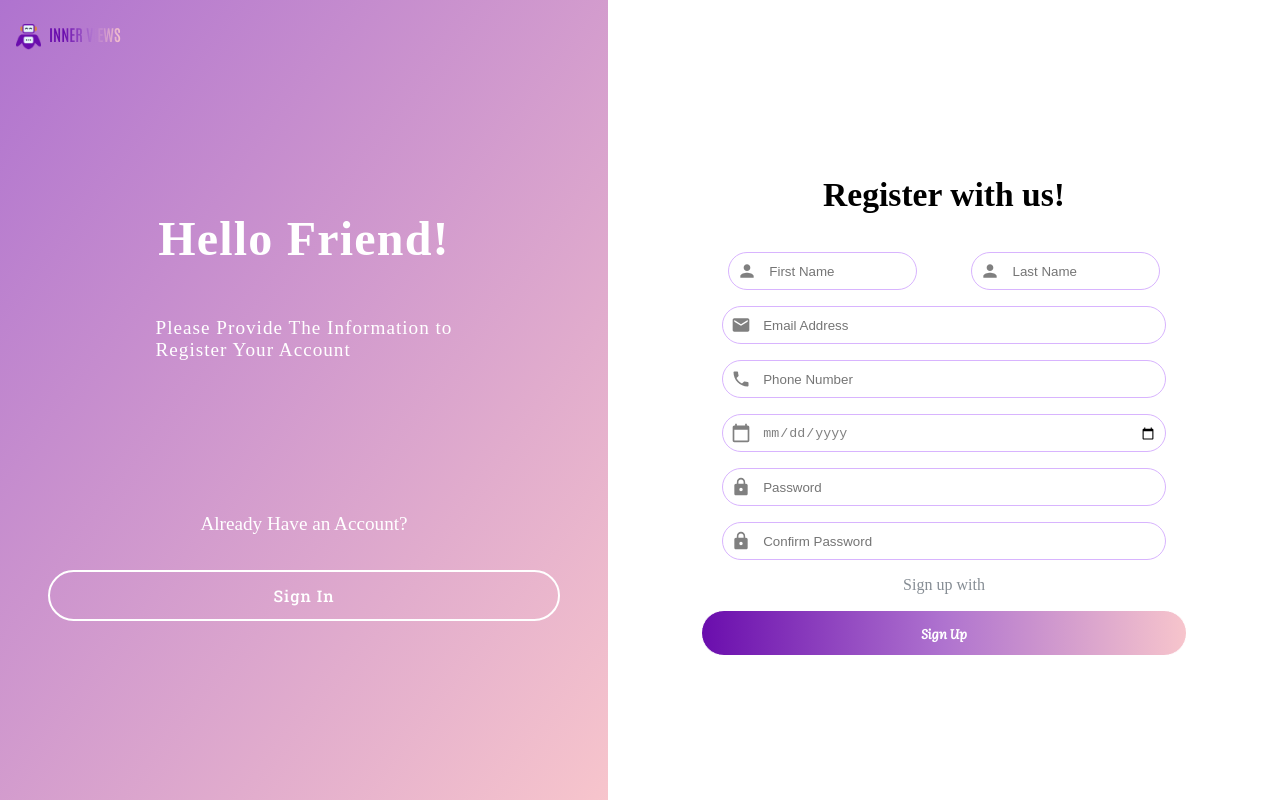
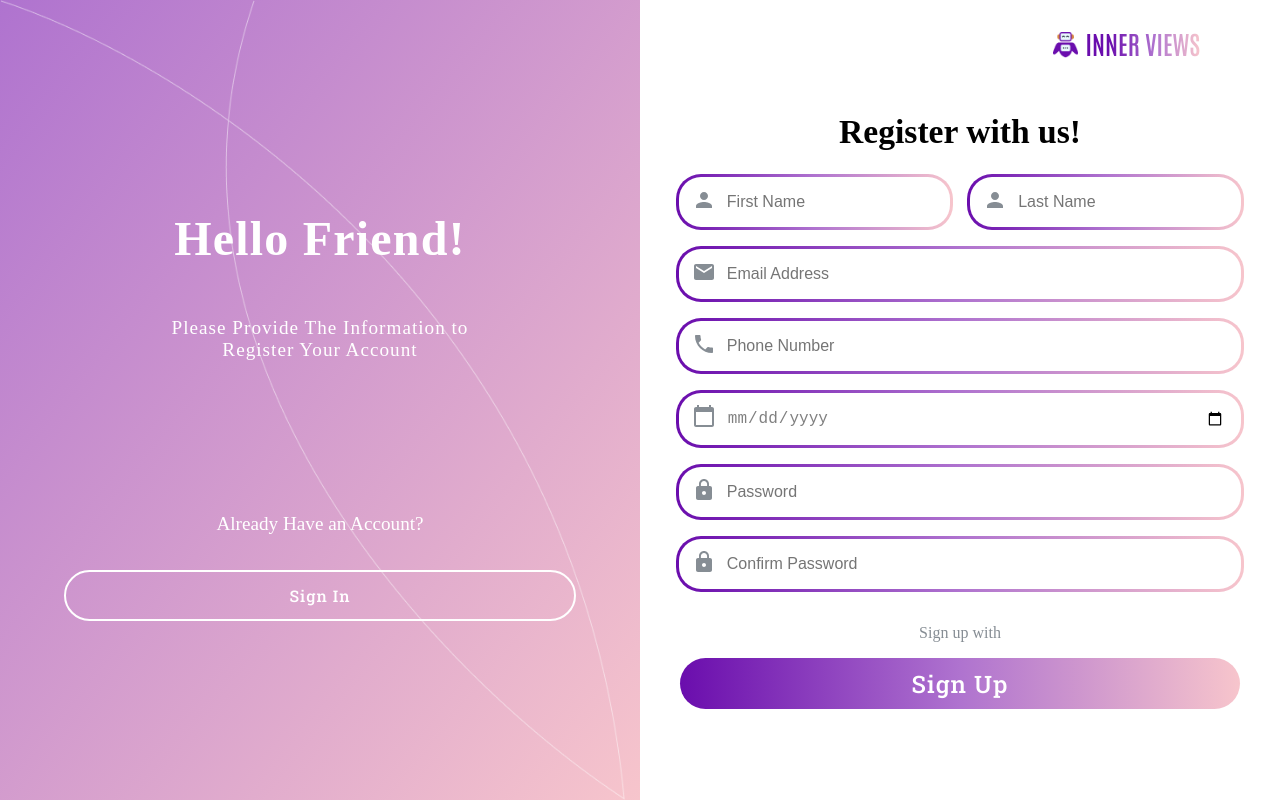
Before and after one commit to DEBI-2025/Frontend, a React (Vite) app: page /signup in a window 1280 px wide. Built offline with nearby package versions, Linux system fonts and the light colour scheme.

Commit message:
applied the components made to login & signup and made them responsive

```diff
--- a/src/components/Button.jsx
+++ b/src/components/Button.jsx
@@ -1,8 +1,17 @@
+import { useNavigate } from "react-router-dom";
 import styled from "styled-components";
 
-function Button({ onClick, type, children, width, fontSize }) {
+function Button({ onClick, type, children, width, fontSize, height }) {
+  const navigate = useNavigate();
+
   return (
-    <Wrapper onClick={onClick} type={type} width={width} fontSize={fontSize}>
+    <Wrapper
+      onClick={() => navigate(onClick)}
+      type={type}
+      width={width}
+      fontSize={fontSize}
+      height={height}
+    >
       {children}
     </Wrapper>
   );
@@ -11,10 +20,10 @@ function Button({ onClick, type, children, width, fontSize }) {
 export default Button;
 const Wrapper = styled.button`
   width: ${({ width }) => width || "40rem"};
+  height: ${({ height }) => height || "3.2rem"};
   font-size: ${({ fontSize }) => fontSize || "1.5rem"};
   font-family: Roboto Slab;
   font-weight: 500;
-  height: 3.2rem;
   border-radius: 50px;
   cursor: pointer;
   background: ${({ type }) =>
--- a/src/components/InputField.jsx
+++ b/src/components/InputField.jsx
@@ -1,10 +1,25 @@
 import styled from "styled-components";
 
-function InputField({ placeholder, name, icon: Icon }) {
+function InputField({
+  type,
+  placeholder,
+  name,
+  icon: Icon,
+  margin,
+  value,
+  onChange,
+}) {
   return (
     <InputContainer>
       {Icon && <IconWrapper>{<Icon />}</IconWrapper>}
-      <Field placeholder={placeholder} name={name} />
+      <Field
+        placeholder={placeholder}
+        name={name}
+        type={type}
+        margin={margin}
+        value={value}
+        onChange={onChange}
+      />
     </InputContainer>
   );
 }
@@ -14,15 +29,23 @@ export default InputField;
 const InputContainer = styled.div`
   position: relative;
   display: flex;
+  justify-content: center;
   align-items: center;
-  width: 32rem;
+  width: 100%;
 `;
 
 const IconWrapper = styled.span`
   position: absolute;
   left: 1rem;
-  top: 0.8rem;
+  top: 0.9rem;
   color: #0d1b2a80;
+  @media (max-width: 1024px) {
+    left: 2rem;
+    top: 0.6rem;
+  }
+  @media (max-width: 768px) {
+    left: 1.4rem;
+  }
 `;
 
 const Field = styled.input`
@@ -33,5 +56,18 @@ const Field = styled.input`
   padding: 1rem 1rem 1rem 3rem;
   border-radius: 25px;
   font-size: 1rem;
-  margin-bottom: 2rem;
+  color: grey;
+  margin-bottom: ${({ margin }) => margin || "2rem"};
+  @media (max-width: 1024px) {
+    margin-bottom: 0.7rem;
+    height: 0.5rem;
+    width: 80%;
+  }
+  @media (max-width: 768px) {
+    height: 0.5rem;
+    font-size: 0.9rem;
+  }
+  @media (max-width: 550px) {
+    margin-bottom: 0.5rem;
+  }
 `;
--- a/src/components/LandingText.jsx
+++ b/src/components/LandingText.jsx
@@ -1,10 +1,8 @@
 import styled from "styled-components";
-import { useNavigate } from "react-router-dom";
 import { motion } from "framer-motion";
+import Button from "./Button";
 
-function LandingText({title,description,buttonText,rightImg}) {
-  const navigate = useNavigate();
-
+function LandingText({ title, description, buttonText, rightImg }) {
   return (
     <Wrapper>
       <LeftSide
@@ -14,12 +12,8 @@ function LandingText({title,description,buttonText,rightImg}) {
         transition={{ duration: 1, ease: "easeOut" }}
       >
         <LeftTitle>{title}</LeftTitle>
-        <LeftText>
-          {description}
-        </LeftText>
-        <LeftButton onClick={() => navigate("/signup")}>
-          {buttonText}
-        </LeftButton>
+        <LeftText>{description}</LeftText>
+        <Button onClick={"/signup"}>{buttonText}</Button>
       </LeftSide>
       <RightSide
         as={motion.div}
@@ -59,17 +53,13 @@ const LeftSide = styled.div`
   flex-direction: column;
   justify-content: center;
   padding: 0 8rem 0 5rem;
-  /* gap: 0.5rem; */
 
   @media (max-width: 1024px) {
-    /* width: 80%; */
     padding: 0 3rem 0 3rem;
   }
   @media (max-width: 550px) {
     padding: 0;
-    /* width: 100%; */
     align-items: center;
-    /* gap: 2rem; */
   }
 `;
 
@@ -77,7 +67,6 @@ const LeftTitle = styled.h1`
   font-family: Roboto Slab;
   letter-spacing: 10px;
   font-size: 3.5rem;
-  /* margin-bottom: 2rem; */
   background: linear-gradient(to right, #6a0dad, #af73cf, #f7c5cc 70%);
   background-clip: text;
   -webkit-background-clip: text;
@@ -119,46 +108,8 @@ const LeftText = styled.p`
     line-height: 23px;
     margin-bottom: 2.5rem;
   }
-  /* @media (max-width: 550px) {
-    font-size: 17px;
-    line-height: 25px;
-    padding: 0 1rem 0 1rem;
-  } */
   @media (max-width: 550px) {
     display: none;
-  }
-`;
-
-const LeftButton = styled.button`
-  width: 40rem;
-  font-family: Roboto Slab;
-  font-weight: 500;
-  height: 3.2rem;
-  border-radius: 50px;
-  cursor: pointer;
-  background: linear-gradient(to right, #6a0dad, #af73cf, #f7c5cc);
-  border: none;
-  color: white;
-  font-size: 1.5rem;
-  letter-spacing: 1px;
-  transition: transform 0.2s;
-
-  &:hover {
-    transform: scale(1.03);
-  }
-
-  @media (max-width: 1024px) {
-    width: 30rem;
-    height: 2.9rem;
-    font-size: 1.3rem;
-  }
-  @media (max-width: 768px) {
-    width: 23rem;
-    height: 2.4rem;
-    font-size: 1.2rem;
-  }
-  @media (max-width: 550px) {
-    width: 20rem;
   }
 `;
 
--- a/src/components/LeftPanel.jsx
+++ b/src/components/LeftPanel.jsx
@@ -1,10 +1,8 @@
-import { useNavigate } from "react-router-dom";
 import styled from "styled-components";
 import Button from "./Button";
+import vector from "../images/V.png";
 
 function LeftPanel({ title, subtitle, linkText, buttonText, onButtonClick }) {
-  const navigate = useNavigate();
-
   return (
     <Container>
       <Title>{title}</Title>
@@ -14,7 +12,7 @@ function LeftPanel({ title, subtitle, linkText, buttonText, onButtonClick }) {
         type={"transparent"}
         width={"32rem"}
         fontSize={"1rem"}
-        onClick={() => navigate(onButtonClick)}
+        onClick={onButtonClick}
       >
         {buttonText}
       </Button>
@@ -33,22 +31,63 @@ const Container = styled.div`
   background: linear-gradient(to bottom right, #af73cf, #f7c5cc);
   color: white;
   cursor: default;
+  position: relative;
+
+  &::before {
+    content: "";
+    position: absolute;
+    width: 100%;
+    height: 100%;
+    background-image: url(${vector});
+    background-repeat: no-repeat;
+    background-size: contain;
+    pointer-events: none;
+  }
+  @media (max-width: 550px) {
+    flex: 0.7;
+  }
 `;
 
 const Title = styled.h1`
   /* font-family: Roboto Slab; */
   font-size: 3rem;
   letter-spacing: 1.2px;
+  @media (max-width: 1024px) {
+    font-size: 2.7rem;
+  }
+  @media (max-width: 768px) {
+    font-size: 2.5rem;
+  }
+  @media (max-width: 550px) {
+    font-size: 2rem;
+    padding-bottom: 0.5rem;
+  }
 `;
 
 const SubTitle = styled.p`
-  /* margin-top: -10px; */
   font-size: 1.2rem;
   padding-bottom: 7.1rem;
   letter-spacing: 1px;
+  text-align: center;
+  @media (max-width: 1024px) {
+    font-size: 1.1rem;
+    padding-bottom: 2.5rem;
+  }
+  @media (max-width: 768px) {
+    padding-bottom: 2.3rem;
+  }
+  @media (max-width: 550px) {
+    display: none;
+  }
 `;
 
 const LinkText = styled.p`
   font-size: 1.2rem;
   padding-bottom: 1rem;
+  @media (max-width: 768px) {
+    padding-bottom: 0rem;
+  }
+  @media (max-width: 550px) {
+    font-size: 1.1rem;
+  }
 `;
--- a/src/pages/LogIn.jsx
+++ b/src/pages/LogIn.jsx
@@ -54,9 +54,9 @@ function LogIn() {
   return (
     <Container>
       <SignInSection>
-      <TopLeftIcon>
-      <IconAndTitle />
-    </TopLeftIcon>
+        <TopLeftIcon>
+          <IconAndTitle />
+        </TopLeftIcon>
 
         <Title>Sign In To Your Account</Title>
         <form onSubmit={handleLogin}>
@@ -101,14 +101,26 @@ export default LogIn;
 const Container = styled.div`
   display: flex;
   height: 100vh;
+  @media (max-width: 550px) {
+    flex-direction: column-reverse;
+  }
 `;
 
 const TopLeftIcon = styled.div`
   position: absolute;
   top: 1rem;
   left: 8rem;
+  @media (max-width: 1024px) {
+    left: 2rem;
+  }
+  @media (max-width: 768px) {
+    left: 1.2rem;
+    top: 2.5rem;
+  }
+  @media (max-width: 550px) {
+    top: 0.4rem;
+  }
 `;
-
 
 const SignInSection = styled.div`
   flex: 1;
@@ -122,6 +134,12 @@ const Title = styled.h1`
   font-size: 3rem;
   padding-bottom: 1rem;
   cursor: default;
+  @media (max-width: 1024px) {
+    font-size: 2.7rem;
+  }
+  @media (max-width: 768px) {
+    font-size: 2.1rem;
+  }
 `;
 
 const ForgotText = styled.p`
@@ -129,4 +147,8 @@ const ForgotText = styled.p`
   cursor: default;
   text-align: center;
   color: #0d1b2a80;
+
+  @media (max-width: 550px) {
+    margin-top: 0;
+  }
 `;
--- a/src/pages/SignUp.jsx
+++ b/src/pages/SignUp.jsx
@@ -1,12 +1,13 @@
 import { useState } from "react";
 import styled from "styled-components";
-import { NavLink, useNavigate } from "react-router-dom";
+import { useNavigate } from "react-router-dom";
 import { Person, Phone, Email, Lock, CalendarToday } from "@mui/icons-material";
-import { motion } from "framer-motion";
 import Validation from "../validation"; // Custom validation function
 import axios from "axios";
-import robot from "../images/Robot.png";
 import LeftPanel from "../components/LeftPanel";
+import IconAndTitle from "../components/IconAndTitle";
+import InputField from "../components/InputField";
+import Button from "../components/Button";
 
 function SignUp() {
   const navigate = useNavigate();
@@ -73,10 +74,10 @@ function SignUp() {
 
   return (
     <Container
-      as={motion.div}
-      initial={{ y: 50, opacity: 0 }}
-      animate={{ y: 0, opacity: 1 }}
-      transition={{ duration: 1, ease: "easeOut" }}
+    // as={motion.div}
+    // initial={{ y: 50, opacity: 0 }}
+    // animate={{ y: 0, opacity: 1 }}
+    // transition={{ duration: 1, ease: "easeOut" }}
     >
       <LeftPanel
         title="Hello Friend!"
@@ -88,125 +89,93 @@ function SignUp() {
         }
         linkText="Already Have an Account?"
         buttonText="Sign In"
-        onButtonClick={() => navigate("/login")}
+        onButtonClick={"/login"}
       />
       <RightPanel>
-        <Navwrapper>
-          <NavTitle to="/">
-            <NavImg src={robot} />
-            <NavTxt>Inner views</NavTxt>
-          </NavTitle>
-        </Navwrapper>
+        <TopRightIcon>
+          <IconAndTitle />
+        </TopRightIcon>
 
         <Title>Register with us!</Title>
         <Form onSubmit={handleSubmit}>
           <RowWrapper>
-            <FieldWrapper>
-              <InputWrapper>
-                <Icon>
-                  <Person fontSize="small" />
-                </Icon>
             <InputField
-                  type="text"
+              icon={Person}
               placeholder="First Name"
               name="firstName"
+              type="text"
+              margin={"1rem"}
               value={values.firstName}
               onChange={handleChange}
             />
-              </InputWrapper>
             {errors.firstName && <ErrorMsg>{errors.firstName}</ErrorMsg>}
-            </FieldWrapper>
-            <FieldWrapper>
-              <InputWrapper>
-                <Icon>
-                  <Person fontSize="small" />
-                </Icon>
             <InputField
-                  type="text"
+              icon={Person}
               placeholder="Last Name"
               name="lastName"
+              type="text"
+              margin={"1rem"}
               value={values.lastName}
               onChange={handleChange}
             />
-              </InputWrapper>
             {errors.lastName && <ErrorMsg>{errors.lastName}</ErrorMsg>}
-            </FieldWrapper>
           </RowWrapper>
-
-          <InputWrapper>
-            <Icon>
-              <Email fontSize="small" />
-            </Icon>
           <InputField
-              type="email"
+            icon={Email}
             placeholder="Email Address"
             name="email"
+            type="email"
+            margin={"1rem"}
             value={values.email}
             onChange={handleChange}
           />
-          </InputWrapper>
           {errors.email && <ErrorMsg>{errors.email}</ErrorMsg>}
-
-          <InputWrapper>
-            <Icon>
-              <Phone fontSize="small" />
-            </Icon>
           <InputField
-              type="tel"
+            icon={Phone}
             placeholder="Phone Number"
             name="phone"
+            type="tel"
+            margin={"1rem"}
             value={values.phone}
             onChange={handleChange}
           />
-          </InputWrapper>
           {errors.phone && <ErrorMsg>{errors.phone}</ErrorMsg>}
-
-          <InputWrapper>
-            <Icon>
-              <CalendarToday fontSize="small" />
-            </Icon>
           <InputField
+            icon={CalendarToday}
+            name="dateOfBirth"
             type="date"
-              name="dateOfBirth"
+            margin={"1rem"}
             value={values.dateOfBirth}
             onChange={handleChange}
-              style={{ color: "gray" }}
           />
-          </InputWrapper>
           {errors.dateOfBirth && <ErrorMsg>{errors.dateOfBirth}</ErrorMsg>}
 
-          <InputWrapper>
-            <Icon>
-              <Lock fontSize="small" />
-            </Icon>
           <InputField
-              type="password"
+            icon={Lock}
             placeholder="Password"
             name="password"
+            type="password"
+            margin={"1rem"}
             value={values.password}
             onChange={handleChange}
           />
-          </InputWrapper>
           {errors.password && <ErrorMsg>{errors.password}</ErrorMsg>}
 
-          <InputWrapper>
-            <Icon>
-              <Lock fontSize="small" />
-            </Icon>
           <InputField
-              type="password"
+            icon={Lock}
             placeholder="Confirm Password"
             name="confirmPassword"
+            type="password"
+            margin={"1rem"}
             value={values.confirmPassword}
             onChange={handleChange}
           />
-          </InputWrapper>
           {errors.confirmPassword && (
             <ErrorMsg>{errors.confirmPassword}</ErrorMsg>
           )}
 
           <LinkText type="forgot">Sign up with</LinkText>
-          <Button type="submit" disabled={isSubmitting}>
+          <Button type="submit" disabled={isSubmitting} width={"35rem"}>
             {isSubmitting ? "Signing up..." : "Sign Up"}
           </Button>
         </Form>
@@ -217,14 +186,13 @@ function SignUp() {
 
 export default SignUp;
 
-// Styled components...
 const Container = styled.div`
   display: flex;
   height: 100vh;
   overflow: hidden;
-  padding: 0;
-  margin: 0;
   @media (max-width: 768px) {
+  }
+  @media (max-width: 550px) {
     flex-direction: column;
   }
 `;
@@ -235,51 +203,44 @@ const RightPanel = styled.div`
   flex-direction: column;
   align-items: center;
   justify-content: center;
-  background: white;
-  padding: 2rem;
-  margin: 0;
 `;
-
+const TopRightIcon = styled.div`
+  position: absolute;
+  top: 0rem;
+  right: 5rem;
+  @media (max-width: 1024px) {
+    right: 2rem;
+    top: -0.7rem;
+  }
+  @media (max-width: 768px) {
+    right: 1.2rem;
+    top: -0.9rem;
+  }
+  @media (max-width: 550px) {
+    top: 0.1rem;
+    left: 2rem;
+  }
+`;
 const Title = styled.h1`
   font-size: 2.1rem;
-  margin-top: 0;
-  padding-top: 2rem;
+  @media (max-width: 1024px) {
+    font-size: 1.9rem;
+  }
+  @media (max-width: 768px) {
+    font-size: 1.5rem;
+  }
 `;
 
 const RowWrapper = styled.div`
   display: flex;
-  justify-content: space-between;
-  width: 80%;
-`;
-
-const InputField = styled.input`
-  color: gray;
-  justify-content: space-between;
+  gap: 0.9rem;
   width: 100%;
-  border: none;
-  margin-left: 10px;
-  &:focus {
-    outline: none;
+  @media (max-width: 1024px) {
+    width: 93%;
   }
-`;
-
-const InputWrapper = styled.div`
-  display: flex;
-  width: 70%;
-  padding: 8px;
-  border: 1px solid #d8b4fe;
-  border-radius: 25px;
-  outline: none;
-  text-indent: 15px;
-  margin-top: 1rem;
-`;
-
-const Icon = styled.div`
-  left: 10px;
-  color: gray;
-  display: flex;
-  align-items: center;
-  font-size: 10px;
+  @media (max-width: 768px) {
+    width: 98%;
+  }
 `;
 
 const ErrorMsg = styled.p`
@@ -288,69 +249,24 @@ const ErrorMsg = styled.p`
   color: red;
 `;
 
-const Button = styled.button`
-  width: 80%;
-  font-family: Literata;
-  padding: 12px;
-  background: linear-gradient(to right, #6a0dad, #af73cf, #f7c5cc);
-  color: white;
-  border: 1px solid white;
-  border-radius: 25px;
-  font-weight: 600;
-`;
-
-const NavTitle = styled(NavLink)`
-  display: flex;
-  align-items: center;
-  gap: 0.5rem;
-  text-decoration: none;
-`;
-
-const NavImg = styled.img`
-  width: 25px;
-  padding-top: 0.35rem;
-`;
-
-const NavTxt = styled.p`
-  text-transform: uppercase;
+const LinkText = styled.p`
   font-size: 1rem;
-  font-weight: 600;
-  font-family: antonio;
-  background: linear-gradient(to right, #6a0dad 20%, #af73cf, #f7c5cc);
-  background-clip: text;
-  -webkit-background-clip: text;
-  color: transparent;
-  display: inline-block;
-`;
-
-const Navwrapper = styled.div`
-  position: absolute;
-  top: 0;
-  left: 0;
-  padding: 0.5rem 1rem;
-  @media (max-width: 768px) {
+  margin-top: 1rem;
+  color: rgba(13, 27, 42, 0.5);
+  @media (max-width: 550px) {
     display: none;
   }
 `;
 
-const LinkText = styled.p`
-  font-size: 1rem;
-  margin-top: 1rem;
-  color: rgba(13, 27, 42, 0.5);
-`;
-
 const Form = styled.form`
-  width: 100%;
   display: flex;
   flex-direction: column;
   align-items: center;
   justify-content: center;
+  @media (max-width: 768px) {
+    width: 95%;
+  }
+  @media (max-width: 550px) {
+    width: 83%;
+  }
 `;
-
-const FieldWrapper = styled.div`
-  display: flex;
-  flex-direction: column;
-  width: 100%;
-  align-items: center;
-  justify-content: center;
-`;
```
Also changed, not shown: src/pages/hocs/Layout.jsx (deleted, +0 -10 lines). Lines whose indentation alone changed are shown as unchanged.
